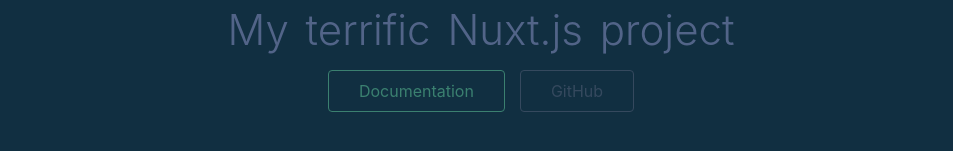
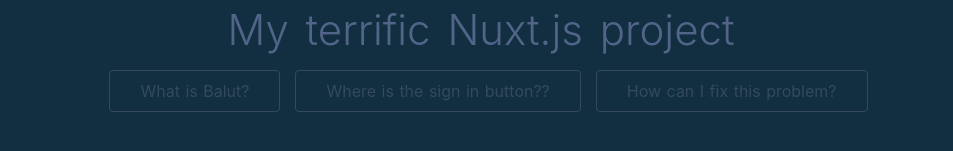
Before and after one commit to felipebalbi/nuxtjs-fundamentals, a Nuxt app: page / in a window 1280 px wide. Shown: the part 275-426 px from the top of the page, without its empty margins (159-1112 px from the left). Built offline with nearby package versions, Linux system fonts and the light colour scheme.

Commit message:
Utilising the Vuex Store
Signed-off-by: Felipe Balbi <balbi@kernel.org>

```diff
--- a/pages/index.vue
+++ b/pages/index.vue
@@ -9,20 +9,13 @@
         My terrific Nuxt.js project
       </h2>
       <div class="links">
-        <a
-          href="https://nuxtjs.org/"
-          target="_blank"
-          class="button--green"
-        >
-          Documentation
-        </a>
-        <a
-          href="https://github.com/nuxt/nuxt.js"
-          target="_blank"
-          class="button--grey"
-        >
-          GitHub
-        </a>
+        <nuxt-link
+          v-for="post in posts"
+          :to="{name: 'posts-id', params: { id: post.id }}"
+          :key="post.id"
+          class="button--grey">
+          {{post.title}}
+        </nuxt-link>
       </div>
     </div>
   </div>
@@ -34,6 +27,12 @@ import Logo from '~/components/Logo.vue'
 export default {
   components: {
     Logo
+  },
+
+  computed: {
+    posts () {
+      return this.$store.state.posts.all
+    }
   }
 }
 </script>
--- a/pages/posts/_id.vue
+++ b/pages/posts/_id.vue
@@ -22,36 +22,16 @@ export default {
   data () {
     return {
       id: this.$route.params.id,
-
-      posts: [
-        {
-          id: 'balut',
-          title: 'What is Balut?',
-          content: 'If someone placed balut on your plate, you might think they were serving you a hardboiled egg. That is, until you cracked it open and a fully intact duck embryo spilled out. Balut, considered a delicacy in many Asian countries, is produced when fertilized duck eggs are placed in warm sunlight. After about eight days, the eggs are held up to the light and checked to ensure that the budding embryo is ready. Then, the eggs are cooked and served with a dash of salt and a few squirts of lemon juice.'
-        },
-
-        {
-          id: 'whereIsIt',
-          title: 'Where is the sign in button??',
-          content: 'I\'ve stalked the forum for a while, reading everything closely, but today I decided that it was time to register as a user. So I did, this morning! But now, when I came back to the forum, I cannot seem to find the damn sign in button? WHERE IS IT???!??'
-        },
-
-        {
-          id: 'how',
-          title: 'How can I fix this problem?',
-          content: 'Please help me. I dont know what is the best way to fix my problem. I cant reproduce and I cant tell more info. Can someone help me asap??? I am in a hurry!!!'
-        }
-      ]
     }
   },
 
   computed: {
     post () {
-      return this.posts.find(post => post.id === this.id)
+      return this.$store.state.posts.all.find(post => post.id === this.id)
     },
 
     relatedPosts () {
-      return this.posts.filter(post => post.id !== this.id)
+      return this.$store.state.posts.all.filter(post => post.id !== this.id)
     }
   }
 }
--- /dev/null
+++ b/store/index.js
@@ -0,0 +1,5 @@
+export const state = () => ({
+})
+
+export const getters = () => ({
+})
--- /dev/null
+++ b/store/posts.js
@@ -0,0 +1,21 @@
+export const state = () => ({
+  all: [
+    {
+      id: 'balut',
+      title: 'What is Balut?',
+      content: 'If someone placed balut on your plate, you might think they were serving you a hardboiled egg. That is, until you cracked it open and a fully intact duck embryo spilled out. Balut, considered a delicacy in many Asian countries, is produced when fertilized duck eggs are placed in warm sunlight. After about eight days, the eggs are held up to the light and checked to ensure that the budding embryo is ready. Then, the eggs are cooked and served with a dash of salt and a few squirts of lemon juice.'
+    },
+
+    {
+      id: 'whereIsIt',
+      title: 'Where is the sign in button??',
+      content: 'I\'ve stalked the forum for a while, reading everything closely, but today I decided that it was time to register as a user. So I did, this morning! But now, when I came back to the forum, I cannot seem to find the damn sign in button? WHERE IS IT???!??'
+    },
+
+    {
+      id: 'how',
+      title: 'How can I fix this problem?',
+      content: 'Please help me. I dont know what is the best way to fix my problem. I cant reproduce and I cant tell more info. Can someone help me asap??? I am in a hurry!!!'
+    }
+  ]
+})
```
